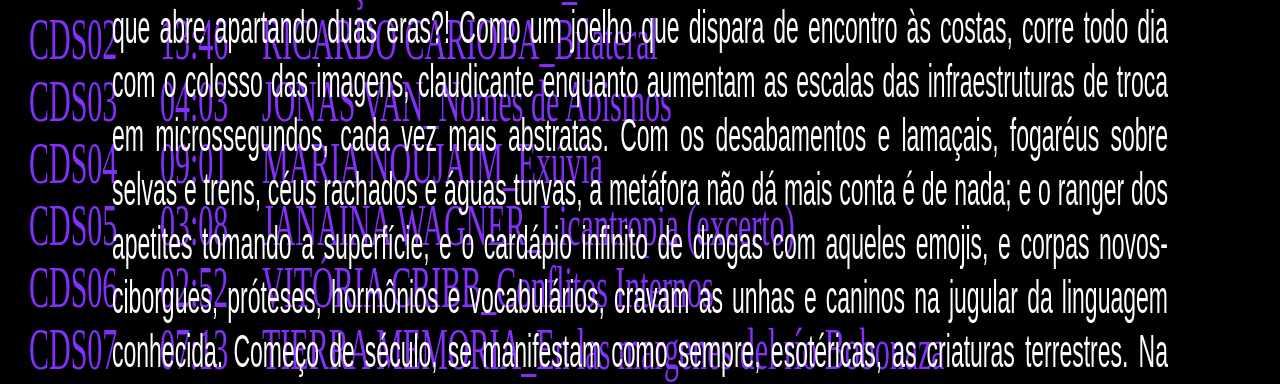
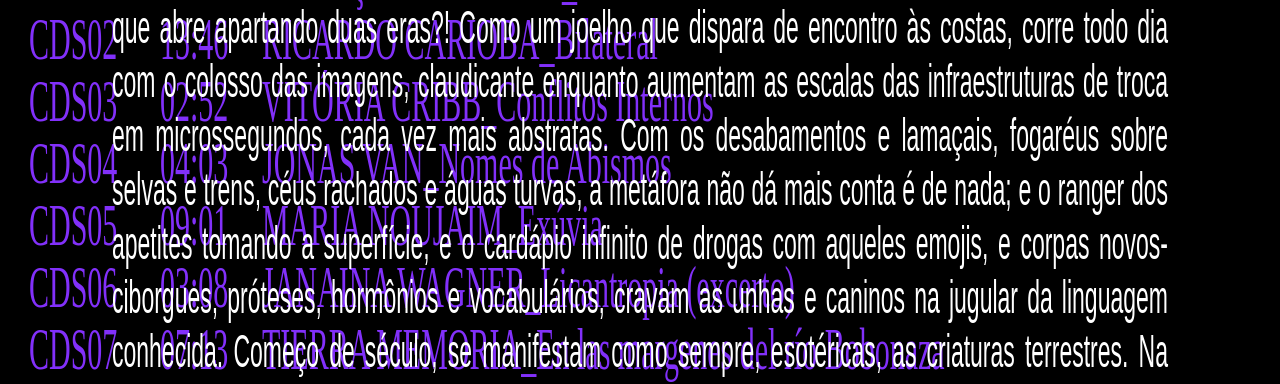
Before and after one commit to Comeco-de-Seculo/comeco-de-seculo.github.io, a Next.js app: page / in a window 1280 px wide. Shown: the part 285-669 px from the top of the page. Built offline with nearby package versions, Linux system fonts and the light colour scheme; a web font is replaced by a local one.

Commit message:
Update content.js

```diff
--- a/content.js
+++ b/content.js
@@ -24,32 +24,31 @@ const content = ({
     },
     {
       index: 'CDS03',
+      length: '02:52',
+      title: 'VITÓRIA CRIBB_Conflitos Internos',
+      video: 'static/media/VC_CI.mp4',
+      thumb: 'static/media/VC_CI.png'
+    },
+    {
+      index: 'CDS04',
       length: '04:03',
       title: 'JONAS VAN_Nomes de Abismos',
       video: 'static/media/JV_NDA.mp4',
       thumb: 'static/media/JV_NDA.png'
     },
     {
-      index: 'CDS04',
+      index: 'CDS05',
       length: '09:01',
       title: 'MARIA NOUJAIM_Exúvia',
       video: 'static/media/MN_E.mp4',
       thumb: 'static/media/MN_E.png'
     },
     {
-      index: 'CDS05',
+      index: 'CDS06',
       length: '03:08',
       title: 'JANAINA WAGNER_Licantropia (excerto)',
       video: 'static/media/JW_L.mp4',
       thumb: 'static/media/JW_L.png'
-    },
-    {
-      index: 'CDS06',
-      length: '02:52',
-      title: 'VITÓRIA CRIBB_Conflitos Internos',
-      video: 'static/media/VC_CI.mp4',
-      thumb: 'static/media/VC_CI.png'
-
     },
     {
       index: 'CDS07',
```
